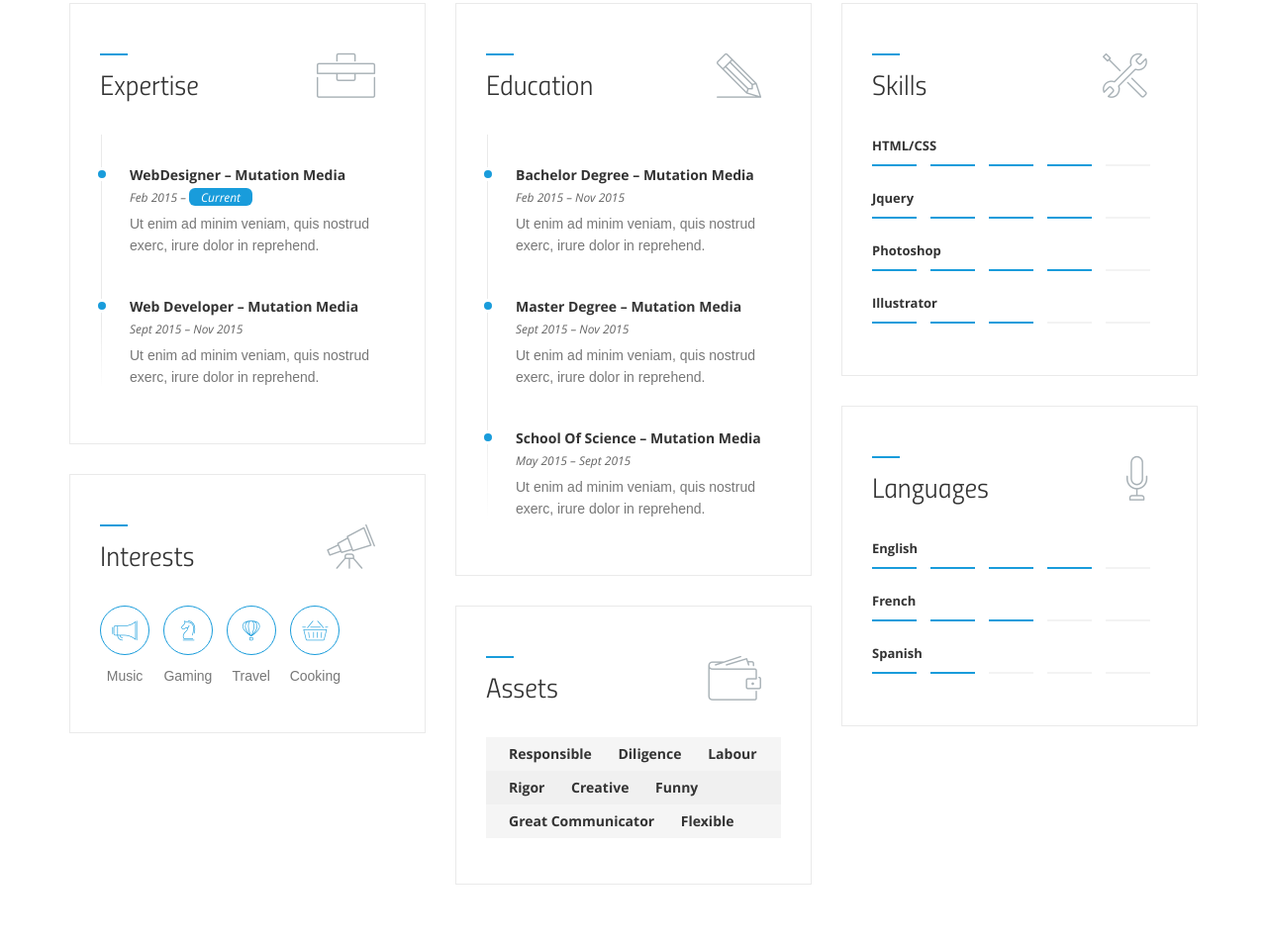
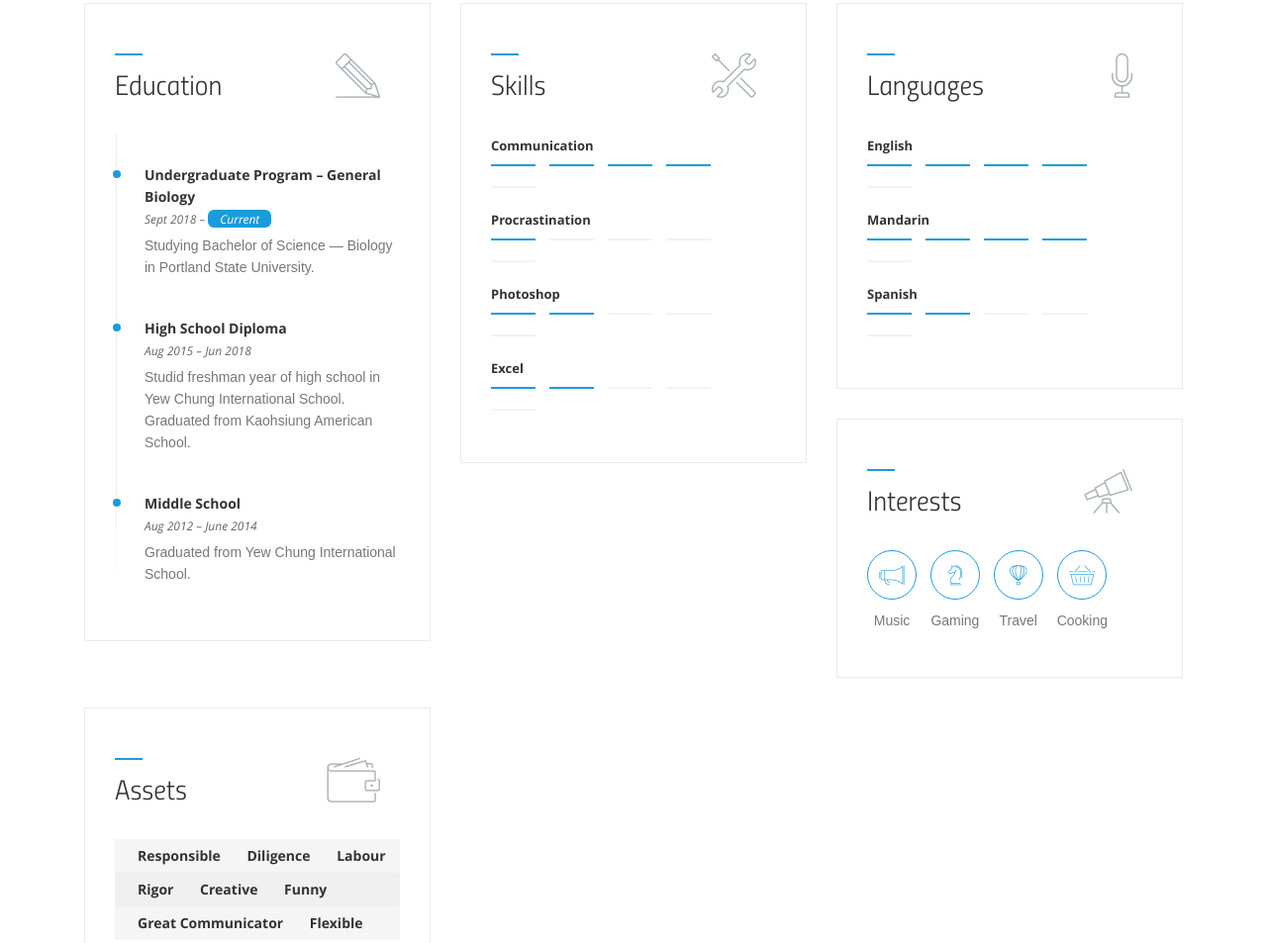
Before and after one commit to appleboblin/CV, a plain HTML site: page index.html in a window 1280 px wide. Shown: the part 1399-2352 px from the top of the page at 99% size. Drawn offline with Linux system fonts and the light colour scheme; some packages are replaced by stand-ins of ours.

Commit message:
Update info

```diff
--- a/css/main.css
+++ b/css/main.css
@@ -470,6 +470,21 @@ a.mobile-btn{
   	color: #666666;
     font-size: 12px;
 }
+
+
+
+.edu .hgroup h6 span.current {
+    background: #199cdb;
+    border-radius: 6px;
+	-moz-border-radius:6px;
+	-webkit-border-radius :6px;
+	-ms-border-radius:6px;
+	-o-border-radius: 6px;
+    color: #ffffff;
+    padding: 1px 12px;
+
+}
+
 
 
 .exp .hgroup h6 span.current {
--- a/index.html
+++ b/index.html
@@ -61,6 +61,7 @@
 
 
 						<!--Row-->
+			            <div class="row">
 
 
 							<div class="col-sm-12 ">
@@ -76,12 +77,12 @@
 
 
 								<div class="col-sm-6 ">
-	                            	  <a href="/resume/PoHui_Lin_Resume_March.pdf" class="but opc ico white"><i class="icon-print-1"></i>Print Out My Resume</a>
+	                            	  <a href="/resume/PoHui_Lin_Resume_March.pdf" class="but opc ico white"><i class="ic-book-open"></i>View My Resume</a>
 								</div>
 
 
 								<div class="col-sm-6 t-right">
-	                            	 <p class="white short-email">Do you have any questions ? Write to me at <a href="mailto:pohui@appleboblin.com">pohui@appleboblin.com</a> </p>
+	                            	 <p class="white short-email">Do you have any questions ? Email me at <a href="mailto:pohui@appleboblin.com">pohui@appleboblin.com</a> </p>
 								</div>
 
 							</div>
@@ -182,7 +183,7 @@ My passion is to explore and experience nature. I have been on countless trips t
 I’m also open to any new things I haven’t experienced before. If you have anything that you thought might be fun for me to try, feel free to send me those ideas.<br>
 My goal is to share my experiences but also to improve my writing abilities at the same time.</p>
 
-						<a href="/resume/PoHui_Lin_Resume_March.pdf" class="but brd ico white mt-30"><i class="icon-down-circled2 "></i>Download My CV</a>
+						<a href="https://raw.githubusercontent.com/appleboblin/cv/master/resume/PoHui_Lin_Resume_March.pdf" class="but brd ico white mt-30"><i class="icon-down-circled2 "></i>Download My Resume</a>
 
 				</div>
 
@@ -204,6 +205,14 @@ My goal is to share my experiences but also to improve my writing abilities at t
 									<li><a href="https://appleboblin.com"><i class="icon-home"></i></a></li>
 									<li><a href="https://github.com/appleboblin"><i class="icon-github"></i></a></li>
 									<li><a href="https://www.facebook.com/appleboblin"><i class="icon-facebook"></i></a></li>
+<!--- Extra
+                  <li><a href="#"><i class="icon-gplus"></i></a></li>
+									<li><a href="#"><i class="icon-pinterest"></i></a></li>
+									<li><a href="#"><i class="icon-linkedin"></i></a></li>
+									<li><a href="#"><i class="icon-dribbble"></i></a></li>
+									<li><a href="#"><i class="icon-vimeo"></i></a></li>
+									<li><a href="#"><i class="icon-flickr"></i></a></li>
+--->
 							</ul>
 
 
@@ -275,7 +284,7 @@ My goal is to share my experiences but also to improve my writing abilities at t
 							<!--Block content-->
 							<div class="block-content">
 
-
+<!---
 								<div class="col-md-4 col-sm-6 resume-boxe masonry">
 
 									<div class="inner-resume-boxe">
@@ -308,6 +317,7 @@ My goal is to share my experiences but also to improve my writing abilities at t
 											</div>
 
 										</div>
+--->
 										</div>
 
 								</div>
@@ -326,10 +336,10 @@ My goal is to share my experiences but also to improve my writing abilities at t
 
 												<div class="edu">
 												<div class="hgroup mb-5">
-													<h4>Bachelor Degree &ndash; Mutation Media </h4>
-													<h6>Feb 2015 &ndash; Nov 2015</h6>
-												</div>
-												<p>Ut enim ad minim veniam, quis nostrud exerc, irure dolor in reprehend.
+													<h4>Undergraduate Program &ndash; General Biology </h4>
+													<h6>Sept 2018 &ndash; <span class="current">Current</span></h6>
+												</div>
+												<p>Studying Bachelor of Science — Biology in Portland State University.
 
 													 </p>
 												</div>
@@ -337,21 +347,20 @@ My goal is to share my experiences but also to improve my writing abilities at t
 
 												<div class="edu">
 												<div class="hgroup mb-5">
-													<h4>Master Degree &ndash; Mutation Media  </h4>
-													<h6>Sept 2015 &ndash; Nov 2015</h6>
-												</div>
-												<p>Ut enim ad minim veniam, quis nostrud exerc, irure dolor in reprehend.
+													<h4>High School Diploma</h4>
+													<h6>Aug 2015 &ndash; Jun 2018</h6>
+												</div>
+												<p>Studid freshman year of high school in Yew Chung International School. Graduated from Kaohsiung American School.
 
 													 </p>
 												</div>
 
 													<div class="edu">
 													<div class="hgroup mb-5">
-														<h4>School Of Science &ndash; Mutation Media  </h4>
-														<h6>May 2015 &ndash; Sept 2015</h6>
-													</div>
-													<p>Ut enim ad minim veniam, quis nostrud exerc, irure dolor in reprehend.
-
+														<h4>Middle School</h4>
+														<h6>Aug 2012 &ndash; June 2014</h6>
+													</div>
+													<p>Graduated from Yew Chung International School.
 														 </p>
 													</div>
 
@@ -360,7 +369,7 @@ My goal is to share my experiences but also to improve my writing abilities at t
 											</div>
 
 									</div>
-
+<!--- Skills --->
 										<div class="col-md-4 col-sm-6 resume-boxe masonry">
 
 											<div class="inner-resume-boxe">
@@ -374,7 +383,7 @@ My goal is to share my experiences but also to improve my writing abilities at t
 
 													<ul class="skill-list clearfix">
 														<li>
-															<h4>HTML/CSS</h4>
+															<h4>Communication</h4>
 															<div class="rating">
 															<span></span>
 															<span></span>
@@ -383,13 +392,14 @@ My goal is to share my experiences but also to improve my writing abilities at t
 															<span class="transparent"></span>
 															</div>
 														</li>
-														<li>
-															<h4>Jquery</h4>
+
+                        		<li>
+															<h4>Procrastination</h4>
 															<div class="rating">
 															<span></span>
-															<span></span>
-															<span></span>
-															<span></span>
+															<span class="transparent"></span>
+															<span class="transparent"></span>
+															<span class="transparent"></span>
 															<span class="transparent"></span>
 															</div>
 														</li>
@@ -399,31 +409,31 @@ My goal is to share my experiences but also to improve my writing abilities at t
 															<div class="rating">
 															<span></span>
 															<span></span>
-															<span></span>
-															<span></span>
+															<span class="transparent"></span>
+															<span class="transparent"></span>
 															<span class="transparent"></span>
 															</div>
 														</li>
 														<li>
-															<h4>Illustrator</h4>
+															<h4>Excel</h4>
 															<div class="rating">
-															<span></span>
 															<span></span>
 															<span></span>
 															<span class="transparent"></span>
 															<span class="transparent"></span>
+															<span class="transparent"></span>
 															</div>
 														</li>
 
 
-													</ul>
-
-												</div>
-
-												</div>
-
-										</div>
-
+													<!--- No</ul> --->
+
+												</div>
+
+												</div>
+
+										</div>
+<!--- Language block --->
 												<div class="col-md-4 col-sm-6 resume-boxe masonry">
 
 													<div class="inner-resume-boxe">
@@ -447,12 +457,12 @@ My goal is to share my experiences but also to improve my writing abilities at t
 																	</div>
 																</li>
 																<li>
-																	<h4>French</h4>
+																	<h4>Mandarin</h4>
 																	<div class="rating">
 																	<span></span>
 																	<span></span>
 																	<span></span>
-																	<span class="transparent"></span>
+																	<span></span>
 																	<span class="transparent"></span>
 																	</div>
 																</li>
```
Also changed, not shown: 1 other file.
